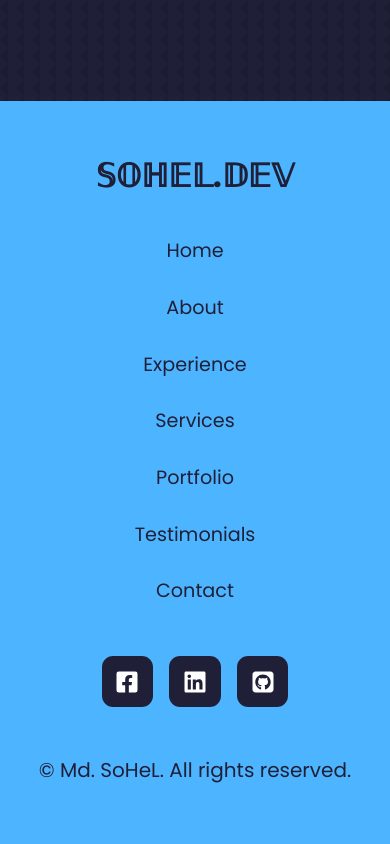
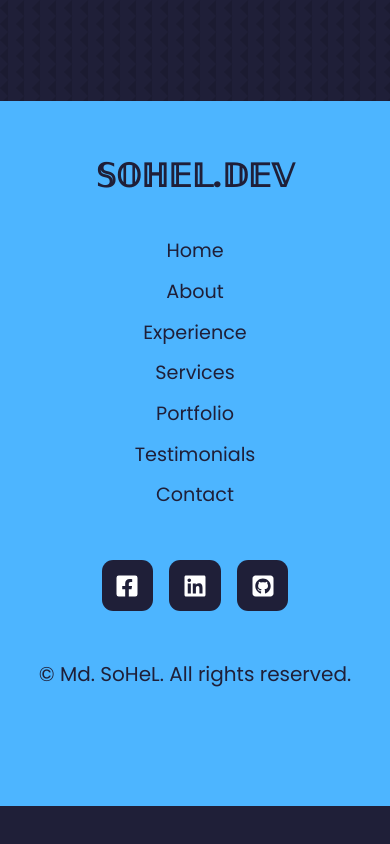
Before and after one commit to khanmdsohel02/sohel.dev.portfolio, a React (Vite) app: page / in a window 390 px wide. Shown: the part 9120-9964 px from the top of the page. After the commit the page ends 9926 px from the top, so only its background shows below. Built offline with nearby package versions, Linux system fonts and the light colour scheme.

Commit message:
some design update

```diff
--- a/src/components/footer/footer.css
+++ b/src/components/footer/footer.css
@@ -61,6 +61,12 @@ footer a {
 }
 
 /* MEDIA QUERIES (SMALL DEVICES) */
+@media screen and (max-width: 1024px) {
+  .permalinks {
+    gap: 1rem;
+  }
+}
+
 @media screen and (max-width: 600px) {
   .permalinks {
     flex-direction: column;
@@ -69,4 +75,7 @@ footer a {
   .footer__socials {
     margin-bottom: 2.6rem;
   }
+  .permalinks {
+    gap: 0.5rem;
+  }
 }
```
